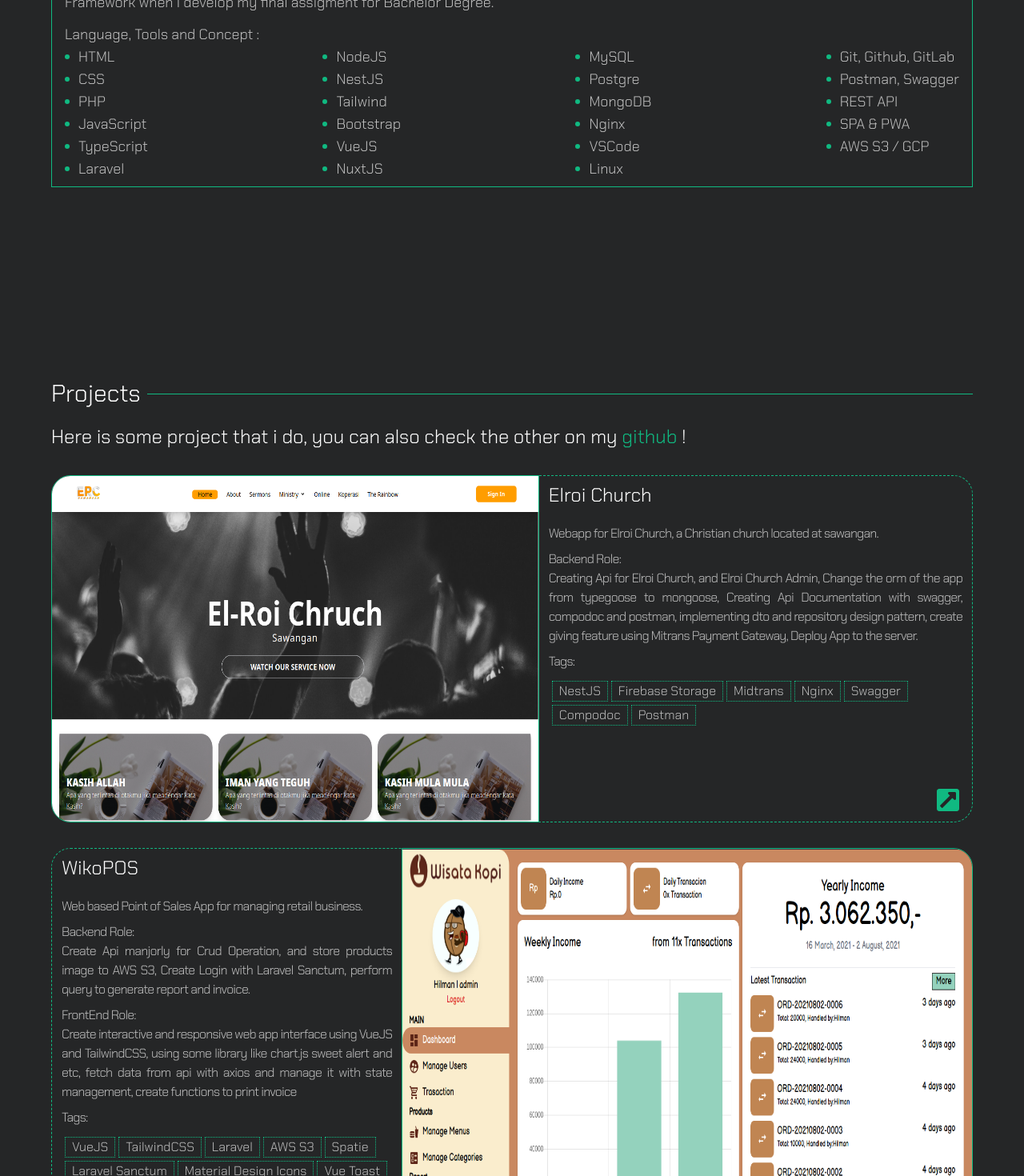
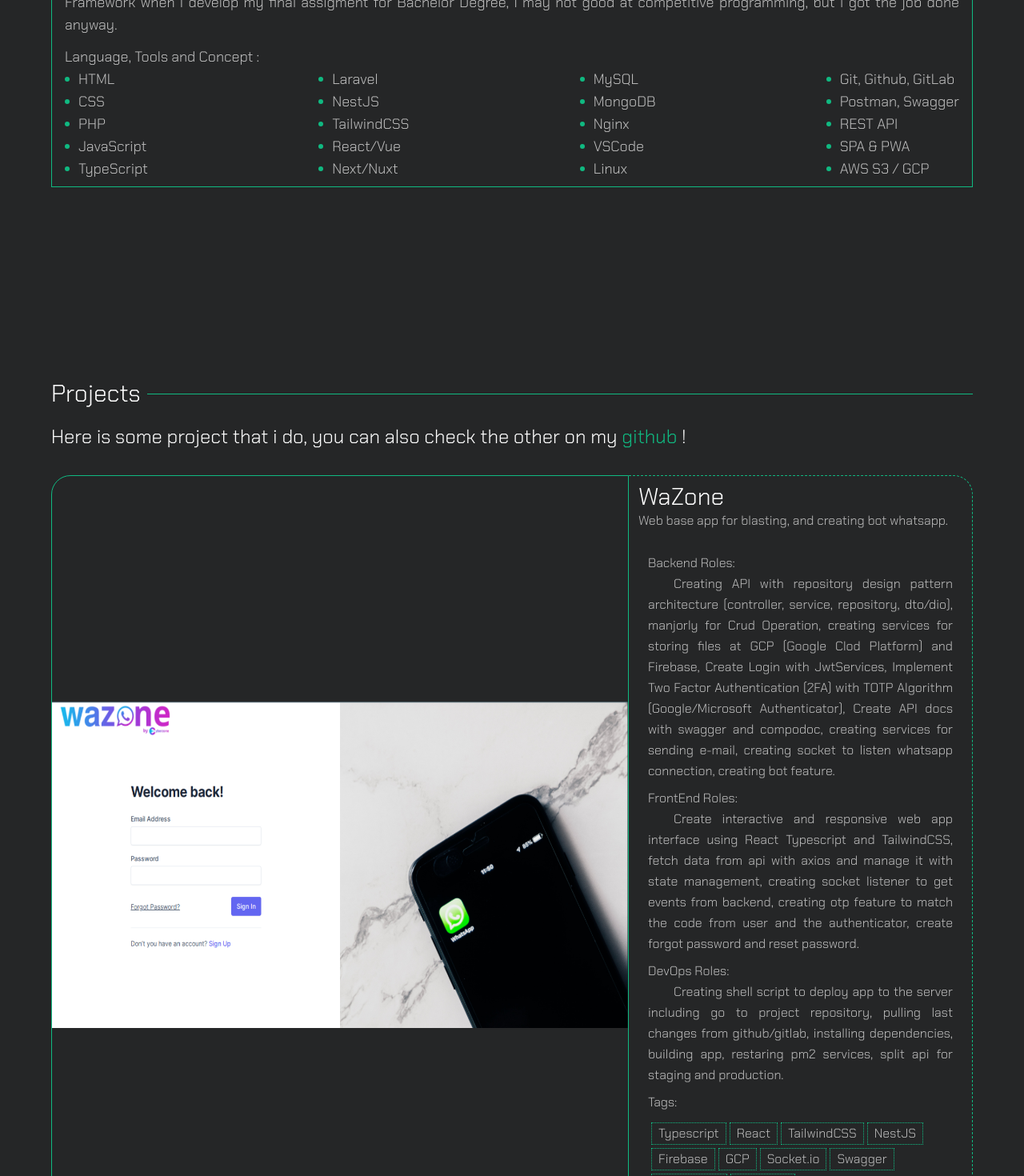
Before and after one commit to rdanang-dev/hi-danang.github.io, a Vue app: page / in a window 1280 px wide. Shown: the part 1330-2800 px from the top of the page at 80% size. Built offline with nearby package versions, Linux system fonts and the light colour scheme; what vue-toasted, vue-typer would draw is missing.

Commit message:
change latest projects

```diff
--- a/src/assets/data/latestproject/latestproject.json
+++ b/src/assets/data/latestproject/latestproject.json
@@ -1,37 +1,23 @@
 {
   "data": [
     {
-      "image": "elroi.png",
-      "title": "Elroi Church",
-      "desc": "Webapp for Elroi Church, a Christian church located at sawangan.",
-      "backendRole": "Creating Api for Elroi Church, and Elroi Church Admin, Change the orm of the app from typegoose to mongoose, Creating Api Documentation with swagger, compodoc and postman, implementing dto and repository design pattern, create giving feature using Mitrans Payment Gateway, Deploy App to the server.",
+      "image": "wazone.png",
+      "title": "WaZone",
+      "desc": "Web base app for blasting, and creating bot whatsapp.",
+      "backendRole": "Creating API with repository design pattern architecture (controller, service, repository, dto/dio), manjorly for Crud Operation, creating services for storing files at GCP (Google Clod Platform) and Firebase, Create Login with JwtServices, Implement Two Factor Authentication (2FA) with TOTP Algorithm (Google/Microsoft Authenticator), Create API docs with swagger and compodoc, creating services for sending e-mail, creating socket to listen whatsapp connection, creating bot feature.",
+      "frontendRole": "Create interactive and responsive web app interface using React Typescript and TailwindCSS, fetch data from api with axios and manage it with state management, creating socket listener to get events from backend, creating otp feature to match the code from user and the authenticator, create forgot password and reset password.",
+      "devopsRole": "Creating shell script to deploy app to the server including go to project repository, pulling last changes from github/gitlab, installing dependencies, building app, restaring pm2 services, split api for staging and production.",
       "tags": [
+        "Typescript",
+        "React",
+        "TailwindCSS",
         "NestJS",
-        "Firebase Storage",
-        "Midtrans",
-        "Nginx",
+        "Firebase",
+        "GCP",
+        "Socket.io",
         "Swagger",
         "Compodoc",
         "Postman"
-      ],
-      "links": "https://www.elroichurch.com/"
-    },
-    {
-      "image": "wikopos.png",
-      "title": "WikoPOS",
-      "desc": "Web based Point of Sales App for managing retail business.",
-      "backendRole": "Create Api manjorly for Crud Operation, and store products image to AWS S3, Create Login with Laravel Sanctum, perform query to generate report and invoice.",
-      "frontendRole": "Create interactive and responsive web app interface using VueJS and TailwindCSS, using some library like chart.js sweet alert and etc, fetch data from api with axios and manage it with state management, create functions to print invoice",
-      "tags": [
-        "VueJS",
-        "TailwindCSS",
-        "Laravel",
-        "AWS S3",
-        "Spatie",
-        "Laravel Sanctum",
-        "Material Design Icons",
-        "Vue Toast",
-        "Sweet Alert"
       ],
       "frontend": "https://github.com/rdanang-dev/vue-wiko-pos",
       "backend": "https://github.com/rdanang-dev/laravel-wiko-pos",
@@ -41,12 +27,39 @@
       "image": "benefits_indonesia.png",
       "title": "Benefits Indonesia",
       "desc": "Dating App for Indonesian Couples.",
-      "frontendRole": "Create web-based app for administrative purposes (accepting and rejecting profile verification/user reports, crud coins/plans), create architecure hierarchy for storing state management, entity, enums, and etc, creating forgot and reset password pages, creating download apps page on landing page sites.",
-      "backendRole": "Implementing repository design pattern (controller, service, repository, dto, etc), create plan and features crud for integrations use in payment gateway, creating services for login with jwt auth, fixing bugs, creating mailing services for notify user about profile verification and reset passwords.",
-      "devopsRole": "Creating shell script to deploy app to the server including (pulling last changes from git, installing dependencies, re-building apps, restaring pm2 services.",
-      "tags": ["VueJS", "TailwindCSS", "Vue-Toasted"],
+      "frontendRole": "Create web app for administrative purposes (accepting and rejecting profile verification or user reports, crud coins and plans), creating architecure hierarchy for storing state management, entity, enums, and etc, creating forgot and reset password pages, creating download apps page on landing page sites.",
+      "backendRole": "Creating API with repository design pattern architecture (controller, service, repository, dto/dio), create plan and features crud for integrations use in payment gateway, creating services for login with jwt auth, fixing bugs, creating mailing services for notify user about profile verification and reset passwords.",
+      "devopsRole": "Creating shell script to deploy app to the server including go to project repository, pulling last changes from github/gitlab, installing dependencies, building app, restaring pm2 services, split api for staging and production.",
+      "tags": [
+        "Typescript",
+        "NestJS",
+        "Swagger",
+        "Firebase",
+        "React",
+        "TailwindCSS",
+        "Swagger",
+        "Compodoc",
+        "Postman",
+        "Nginx"
+      ],
       "links": "https://benefits.co.id/",
       "demo": "https://youtube.com/watch?v=TIb8dPmRYCU"
+    },
+    {
+      "image": "elroi.png",
+      "title": "Elroi Church",
+      "desc": "Webapp for Elroi Church, a Christian church located at sawangan.",
+      "backendRole": "Creating Api for Elroi Church, and Elroi Church Admin, Change the orm of the app from typegoose to mongoose, Creating Api Documentation with swagger, compodoc and postman, implementing dto and repository design pattern, create giving feature using Mitrans Payment Gateway, Deploy App to the server.",
+      "devopsRole": "Creating shell script to deploy app to the server including go to project repository, pulling last changes from github/gitlab, installing dependencies, building app, restaring pm2 services.",
+      "tags": [
+        "NestJS",
+        "Firebase Storage",
+        "Nginx",
+        "Swagger",
+        "Compodoc",
+        "Postman"
+      ],
+      "links": "https://www.elroichurch.com/"
     }
   ]
 }
--- a/src/components/About.vue
+++ b/src/components/About.vue
@@ -35,7 +35,8 @@
           High School Student, Maybe because I spent a lot of time at Internet
           Caffe back then, So I choose Software Engineering for my Vocational
           High School Majority to learn more about it, and finaly start using
-          Framework when I develop my final assigment for Bachelor Degree.
+          Framework when I develop my final assigment for Bachelor Degree, I may
+          not good at competitive programming, but i got the job done anyway.
         </p>
         <div
           class="px-4 flex flex-col text-xs sm:text-sm tracking-normal lg:text-lg"
@@ -58,36 +59,27 @@
               <li class="text-green-500">
                 <span class="-ml-2 text-custom-content">TypeScript</span>
               </li>
-              <li class="text-green-500">
-                <span class="-ml-2 text-custom-content">Laravel</span>
-              </li>
             </ul>
             <ul class="list-inside list-disc">
               <li class="text-green-500">
-                <span class="-ml-2 text-custom-content">NodeJS</span>
+                <span class="-ml-2 text-custom-content">Laravel</span>
               </li>
               <li class="text-green-500">
                 <span class="-ml-2 text-custom-content">NestJS</span>
               </li>
               <li class="text-green-500">
-                <span class="-ml-2 text-custom-content">Tailwind</span>
+                <span class="-ml-2 text-custom-content">TailwindCSS</span>
               </li>
               <li class="text-green-500">
-                <span class="-ml-2 text-custom-content">Bootstrap</span>
+                <span class="-ml-2 text-custom-content">React/Vue</span>
               </li>
               <li class="text-green-500">
-                <span class="-ml-2 text-custom-content">VueJS</span>
-              </li>
-              <li class="text-green-500">
-                <span class="-ml-2 text-custom-content">NuxtJS</span>
+                <span class="-ml-2 text-custom-content">Next/Nuxt</span>
               </li>
             </ul>
             <ul class="list-inside list-disc">
               <li class="text-green-500">
                 <span class="-ml-2 text-custom-content">MySQL</span>
-              </li>
-              <li class="text-green-500">
-                <span class="-ml-2 text-custom-content">Postgre</span>
               </li>
               <li class="text-green-500">
                 <span class="-ml-2 text-custom-content">MongoDB</span>
--- a/src/components/Home.vue
+++ b/src/components/Home.vue
@@ -13,25 +13,12 @@
         erase-style="backspace"
         :erase-on-complete="false"
         caret-animation="expand"
-        class="
-            text-3xl
-            sm:text-5xl
-            md:text-6xl
-            lg:text-7xl
-            xl:text-8xl xl:py-4 xl:-m-2
-            font-medium
-          "
+        class="text-3xl sm:text-5xl md:text-6xl lg:text-7xl xl:text-8xl xl:py-4 xl:-m-2 font-medium"
       ></vue-typer>
       <!-- <div class="w-full border border-red-400"> -->
       <div class="w-full">
         <span
-          class="
-          text-custom-content text-xl
-          sm:text-4xl
-          md:text-5xl
-          xl:text-6xl
-          md:pt-3
-        "
+          class="text-custom-content text-xl sm:text-4xl md:text-5xl xl:text-6xl md:pt-3"
         >
           I Build Things from Scratch.</span
         >
@@ -48,29 +35,36 @@
               >Laravel</a
             >,
             <a
+              href="https://nestjs.com/"
+              target="_blank"
+              class="text-green-500 hover:underline"
+              >NestJS</a
+            >,
+            <a
               target="_blank"
               class="text-green-500 hover:underline"
               href="https://vuejs.org/"
-              >Vue JS</a
-            >, and
+              >VueJS</a
+            >,
+            <a
+              target="_blank"
+              class="text-green-500 hover:underline"
+              href="https://reactjs.org/"
+              >ReactJS</a
+            >
+            , and
             <a
               target="_blank"
               class="text-green-500 hover:underline"
               href="https://tailwindcss.com/"
               >TailwindCSS</a
-            >.
+            >
           </p>
         </div>
         <a
           v-scroll-to="{ el: '#contact', offset: -40 }"
           href="#"
-          class="
-          border border-green-500
-          text-green-500
-          p-3
-          max-w-max
-          hover:border-green-300 hover:text-green-300
-        "
+          class="border border-green-500 text-green-500 p-3 max-w-max hover:border-green-300 hover:text-green-300"
         >
           Get in Touch
         </a>
--- a/src/components/LatestProject.vue
+++ b/src/components/LatestProject.vue
@@ -32,17 +32,26 @@
         v-for="(value, index) in data"
         :key="index"
       >
-        <a :href="value.links ? value.links : value.demo" target="_blank">
-          <img
-            :src="require(`@/assets/image/projects/${value.image}`)"
-            class="w-full h-60 lg:h-full rounded-t-3xl border border-green-500 object-center"
+        <!-- class="w-full h-60 lg:h-full rounded-t-3xl border border-green-500 object-center" -->
+        <div
+          class="flex h-full w-full items-center border border-green-500"
           :class="
             (index + 1) % 2 === 0
               ? ['lg:rounded-br-3xl lg:rounded-t-none lg:rounded-tr-3xl']
               : ['lg:rounded-bl-3xl lg:rounded-t-none lg:rounded-tl-3xl']
           "
+        >
+          <a
+            :href="value.links ? value.links : value.demo"
+            target="_blank"
+            class="w-full"
+          >
+            <img
+              :src="require(`@/assets/image/projects/${value.image}`)"
+              class="w-full object-center"
             />
           </a>
+        </div>
         <div
           class="flex flex-col px-3 pt-2 border-dashed lg:border-t border-b border-l border-r rounded-bl-3xl rounded-br-3xl border-green-500 relative lg:w-7/12"
           :class="
@@ -55,20 +64,26 @@
                 ]
           "
         >
-          <span class="text-custom-title text-2xl">{{ value.title }}</span>
+          <span class="text-custom-title text-3xl">{{ value.title }}</span>
+          <p class="text-custom-content">{{ value.desc }}</p>
           <div
-            class="text-justify leading-tight tracking-tighter lg:leading-normal py-2 lg:pt-5 text-custom-content"
+            class="text-justify leading-relaxed text-base font-normal py-2 lg:pt-5 text-custom-content px-3"
           >
-            <p>{{ value.desc }}</p>
             <div v-if="value.backendRole">
-              <span class="block pt-2">Backend Role:</span>
-              <p>{{ value.backendRole }}</p>
+              <span class="block pt-2">Backend Roles:</span>
+              <p style="text-indent: 2em">
+                {{ value.backendRole }}
+              </p>
             </div>
             <div v-if="value.frontendRole">
-              <span class="block pt-2">FrontEnd Role:</span>
-              <p>{{ value.frontendRole }}</p>
+              <span class="block pt-2">FrontEnd Roles:</span>
+              <p style="text-indent: 2em">{{ value.frontendRole }}</p>
             </div>
-            <div class="space-x-1 space-y-1 max-w-64 pb-14 lg:pb-0">
+            <div v-if="value.devopsRole">
+              <span class="block pt-2">DevOps Roles:</span>
+              <p style="text-indent: 2em">{{ value.devopsRole }}</p>
+            </div>
+            <div class="space-x-1 space-y-1 max-w-64 pb-14 lg:pb-16">
               <span class="block py-2">Tags:</span>
               <span
                 v-for="tag in value.tags"
@@ -113,9 +128,9 @@
 </template>
 
 <script>
-import projectData from "../assets/data/latestproject/latestproject.json";
+import projectData from '../assets/data/latestproject/latestproject.json';
 export default {
-  name: "LatestProject",
+  name: 'LatestProject',
   data() {
     return {
       data: projectData.data,
```
Also changed, not shown: src/assets/image/projects/benefits_indonesia.png, src/assets/image/projects/wazone.png (added). Lines whose indentation alone changed are shown as unchanged.
